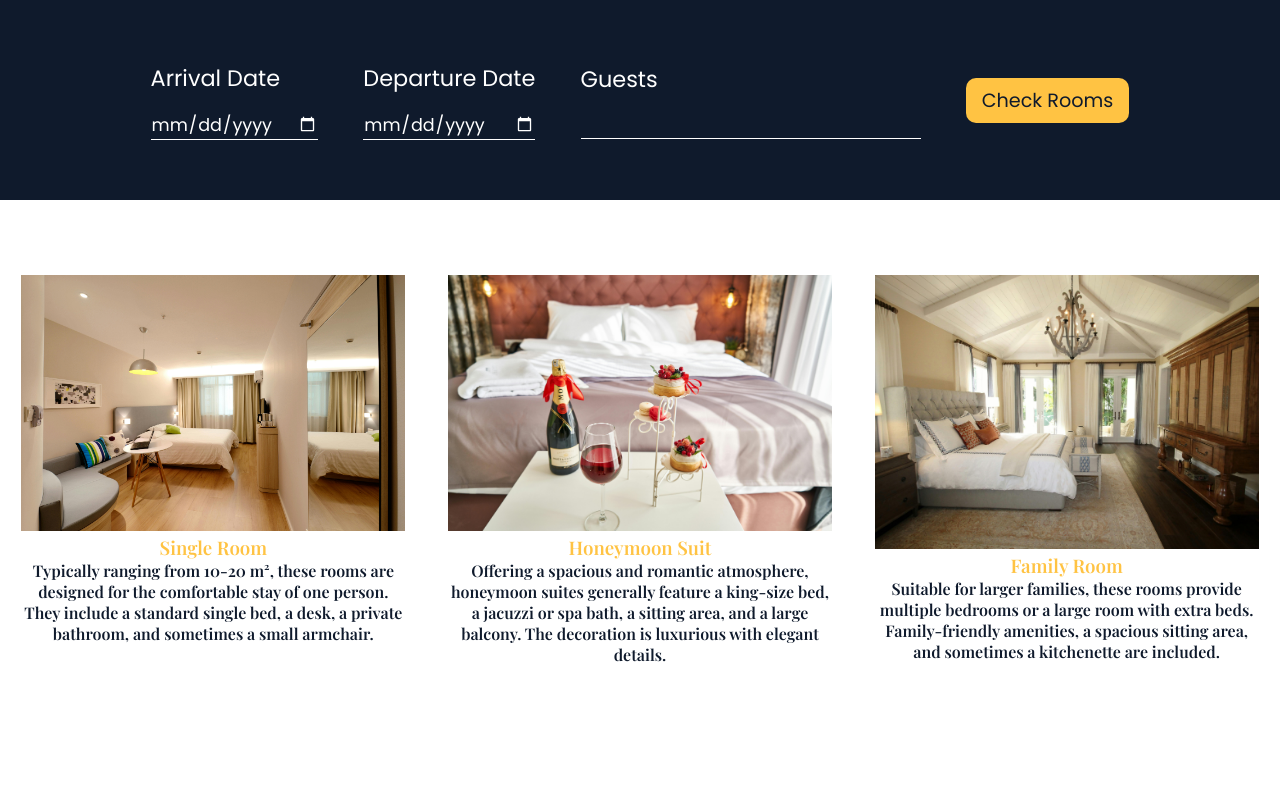
After one commit to BeyzaBolattekin/hotel-reservation-website, a PHP site: page /pages/rooms.html in a window 1280 px wide. The commit adds this page. Run offline with PHP 8.4, Linux system fonts and the light colour scheme.

Commit message:
rooms page created

```diff
--- /dev/null
+++ b/pages/rooms.html
@@ -0,0 +1,72 @@
+<!DOCTYPE html>
+<html lang="en">
+  <head>
+    <meta charset="UTF-8" />
+    <meta name="viewport" content="width=device-width, initial-scale=1.0" />
+    <title>Rooms</title>
+    <link rel="stylesheet" href="/styles/rooms.css" />
+  </head>
+  <body>
+    <div class="formContainer">
+      <form class="roomForm">
+        <div class="arrivalDiv inputDiv">
+          <p>Arrival Date</p>
+          <input type="date" />
+        </div>
+        <div class="departureDiv inputDiv">
+          <p>Departure Date</p>
+          <input type="date" />
+        </div>
+        <div class="guestsDiv inputDiv">
+          <p>Guests</p>
+          <input type="number" />
+        </div>
+        <div class="checkBtn">
+          <button>Check Rooms</button>
+        </div>
+      </form>
+    </div>
+    <div class="roomsContainer">
+      <div class="roomCard">
+        <div class="roomImg">
+          <img src="/images/onePerson.jpg" alt="room1" />
+        </div>
+        <div class="roomInfo">
+          <h3>Single Room</h3>
+          <p>
+            Typically ranging from 10-20 m², these rooms are designed for the
+            comfortable stay of one person. They include a standard single bed,
+            a desk, a private bathroom, and sometimes a small armchair.
+          </p>
+        </div>
+      </div>
+      <div class="roomCard">
+        <div class="roomImg">
+          <img src="/images/honeyMoon.jpg" alt="room1" />
+        </div>
+        <div class="roomInfo">
+          <h3>Honeymoon Suit</h3>
+          <p>
+            Offering a spacious and romantic atmosphere, honeymoon suites
+            generally feature a king-size bed, a jacuzzi or spa bath, a sitting
+            area, and a large balcony. The decoration is luxurious with elegant
+            details.
+          </p>
+        </div>
+      </div>
+      <div class="roomCard">
+        <div class="roomImg">
+          <img src="/images/famillyRoom.jpg" alt="room1" />
+        </div>
+        <div class="roomInfo">
+          <h3>Family Room</h3>
+          <p>
+            Suitable for larger families, these rooms provide multiple bedrooms
+            or a large room with extra beds. Family-friendly amenities, a
+            spacious sitting area, and sometimes a kitchenette are included.
+          </p>
+        </div>
+      </div>
+    </div>
+  </body>
+</html>
--- /dev/null
+++ b/styles/rooms.css
@@ -0,0 +1,106 @@
+@import url("https://fonts.googleapis.com/css2?family=Playfair+Display:wght@600;700;800&family=Poppins:wght@400;500;600;700&display=swap");
+
+:root {
+  --primary-color: #0f1a2c;
+  --secondary-color: #ffc343;
+  --text-dark: #0f172a;
+  --text-light: #64748b;
+  --header-font: "Poppins", serif;
+  --subheader-font: "Playfair Display", serif;
+}
+
+* {
+  margin: 0;
+  padding: 0;
+  box-sizing: border-box;
+}
+
+body {
+  width: 100%;
+  height: 100vh;
+}
+
+input {
+  background-color: transparent;
+  color: white;
+  outline: none;
+  border-top: none;
+  border-bottom: 1px solid white;
+  border-left: none;
+  border-right: none;
+  width: 100%;
+  font-size: 1.1rem;
+  font-family: var(--header-font);
+  cursor: pointer;
+}
+
+::-webkit-calendar-picker-indicator {
+  filter: invert(1);
+}
+
+.formContainer {
+  background-color: var(--primary-color);
+  display: flex;
+  justify-content: center;
+  width: 100%;
+  height: 25%;
+}
+
+.checkBtn button {
+  background-color: var(--secondary-color);
+  color: var(--primary-color);
+  font-size: 1.2rem;
+  font-family: var(--header-font);
+  padding: 0.5rem 1rem;
+  border: none;
+  cursor: pointer;
+  border-radius: 10px;
+}
+
+.roomForm {
+  width: 80%;
+  color: white;
+  display: flex;
+  justify-content: space-around;
+  align-items: center;
+}
+
+.inputDiv {
+  display: flex;
+  flex-direction: column;
+  gap: 1rem;
+  font-size: 1.4rem;
+  font-family: var(--header-font);
+  color: white;
+}
+
+img {
+  width: 100%;
+  height: 100%;
+  max-height: 285px;
+  object-fit: cover;
+}
+
+.roomsContainer {
+  height: 75%;
+  width: 100%;
+  display: flex;
+  justify-content: space-around;
+  align-items: center;
+  font-family: var(--subheader-font);
+}
+
+.roomsContainer h3 {
+  color: var(--secondary-color);
+  font-weight: 600;
+}
+
+.roomsContainer p {
+  color: var(--primary-color);
+}
+
+.roomCard {
+  height: 75%;
+  width: 30%;
+  text-align: center;
+}
```
Also changed, not shown: index.html (+18 -5 lines), pages/home.html (deleted, +0 -27 lines), style.css (+66 -74 lines), styles/home.css (deleted, +0 -88 lines), images/famillyRoom.jpg (added), images/golden smile.webp (added), images/honeyMoon.jpg (added), images/onePerson.jpg (added).
